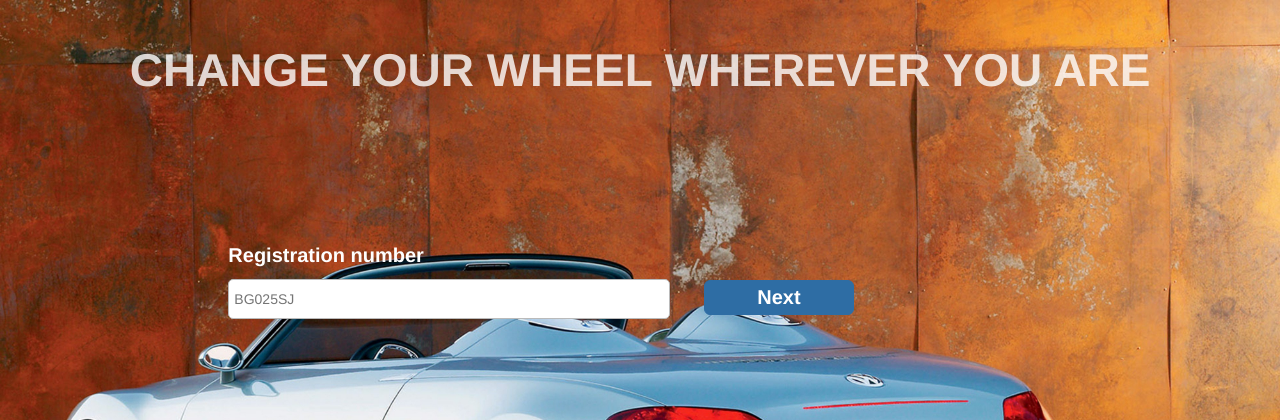
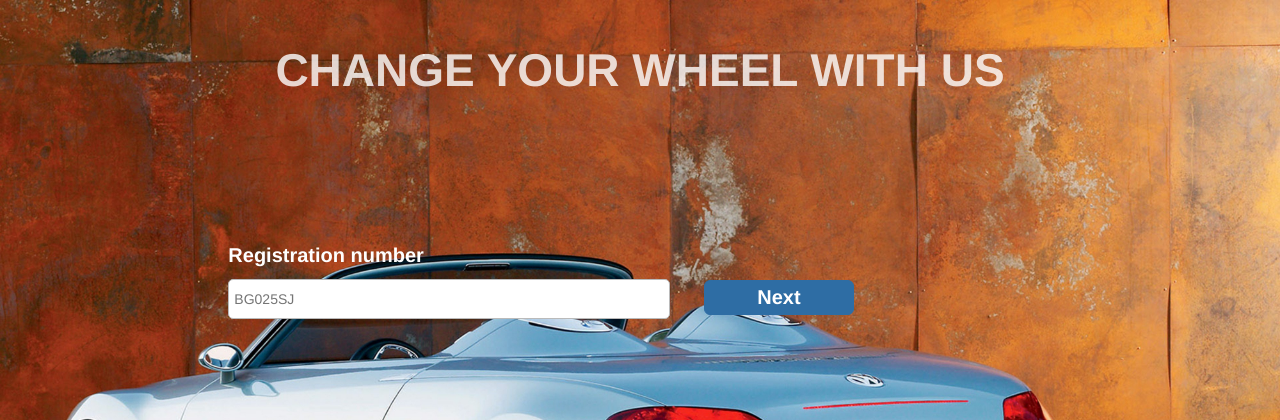
Before and after one commit to miroslavribac/booking_system, a PHP site: page / in a window 1280 px wide. Shown: the top 420 px of the page. Run offline with PHP 8.4, Linux system fonts and the light colour scheme; some libraries are stand-ins or nearby versions.

```diff
--- a/app/index.php
+++ b/app/index.php
@@ -14,7 +14,7 @@
 
 <div class="container-fluid">
     <div class="row">
-        <h1>CHANGE YOUR WHEEL WHEREVER YOU ARE</h1>
+        <h1>CHANGE YOUR WHEEL WITH US</h1>
         <div class="col-sm-9 col-sm-offset-2">
             <section class="booking">
                 <form class="booking-form" action="#" method="POST">
```
Also changed, not shown: app/classes/Calendar.php (added, +12 -0 lines), 1 other file.
